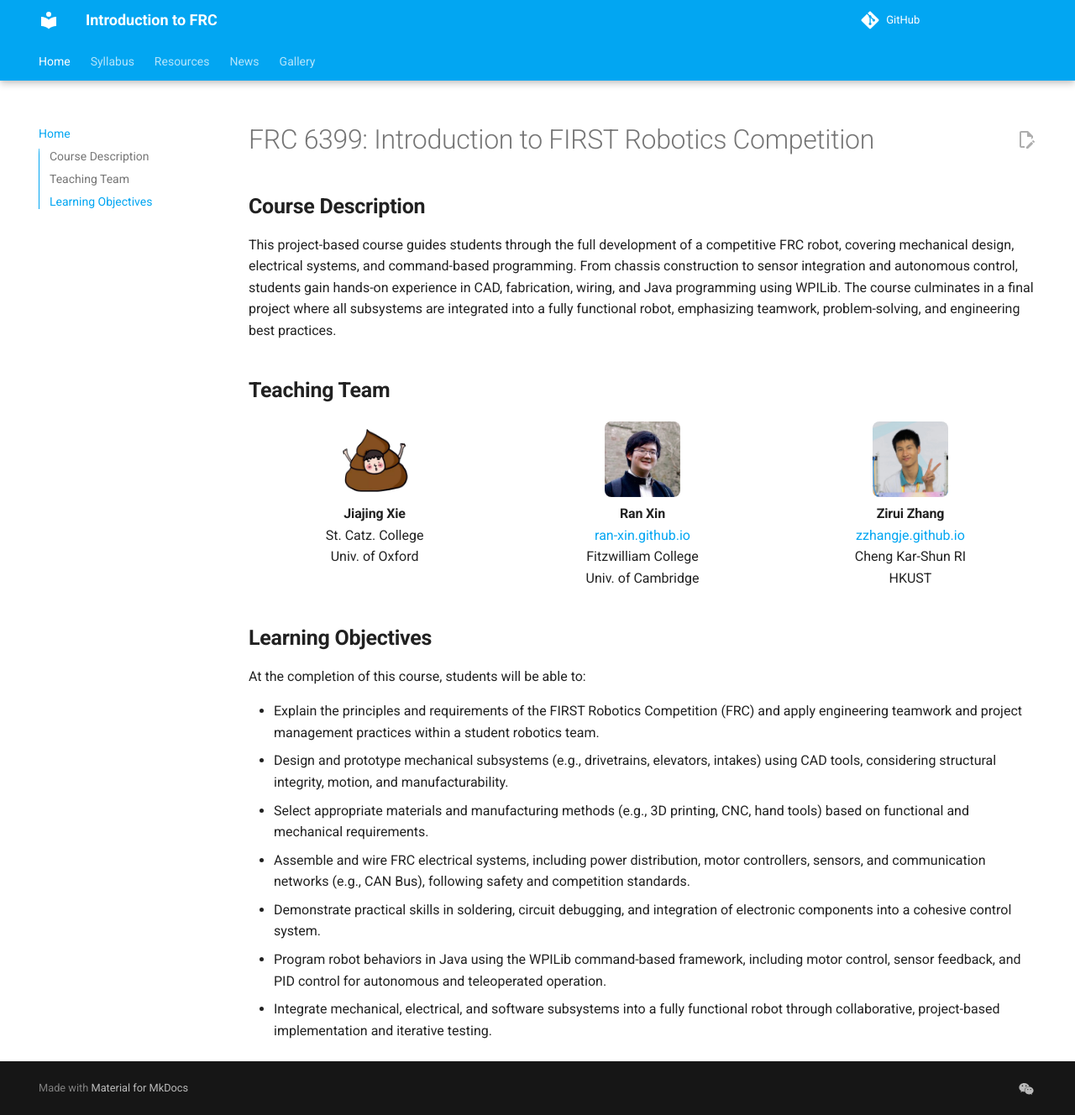
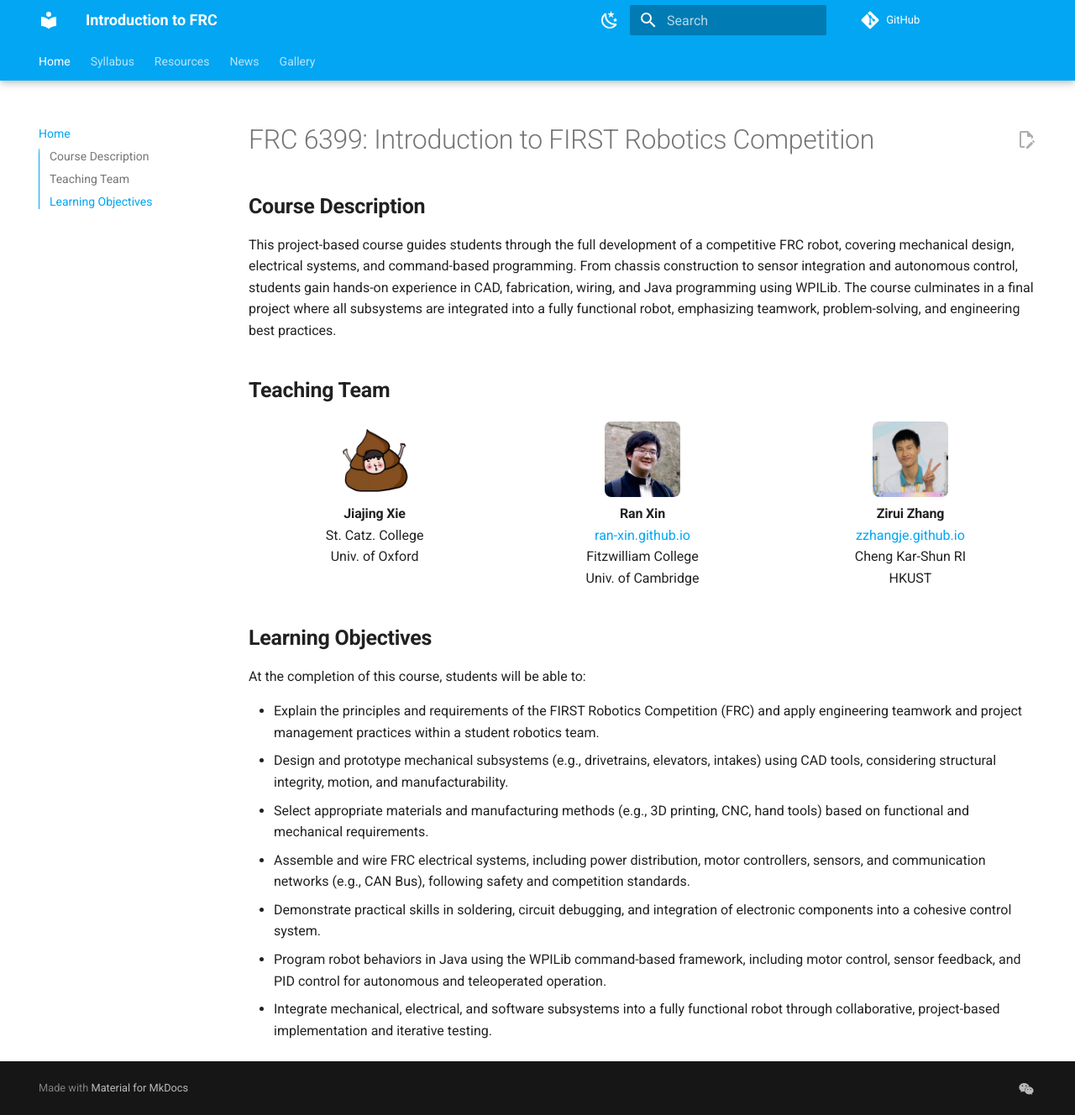
Before and after one commit to frc6399/intro2frc, an MkDocs documentation site: the page built from docs/index.md, in a window 1280 px wide and 1328 px high. Shown: the whole window at 84% size. Built offline with MkDocs 1.6.1 and Material for MkDocs 9.7.7, drawn with Linux system fonts in a browser that asks for light colours; comment, search, counter and statistics services are not loaded.

Commit message:
improve nav bar

```diff
--- a/mkdocs.yml
+++ b/mkdocs.yml
@@ -14,8 +14,18 @@
   name: material
   custom_dir: overrides
   palette:
-    primary: 'light blue'
-    accent: 'light blue'
+    - scheme: default
+      primary: 'light blue'
+      accent: 'light blue'
+      toggle:
+        icon: material/weather-night
+        name: Switch to dark mode
+    - scheme: slate
+      primary: 'light blue'
+      accent: 'light blue'
+      toggle:
+        icon: material/weather-sunny
+        name: Switch to light mode
   font:
     text: 'Roboto'
     code: 'Roboto Mono'
@@ -50,6 +60,7 @@
   - admonition
 
 plugins:
+  - search
   - blog:
       blog_toc: true
       post_dir: news
```
